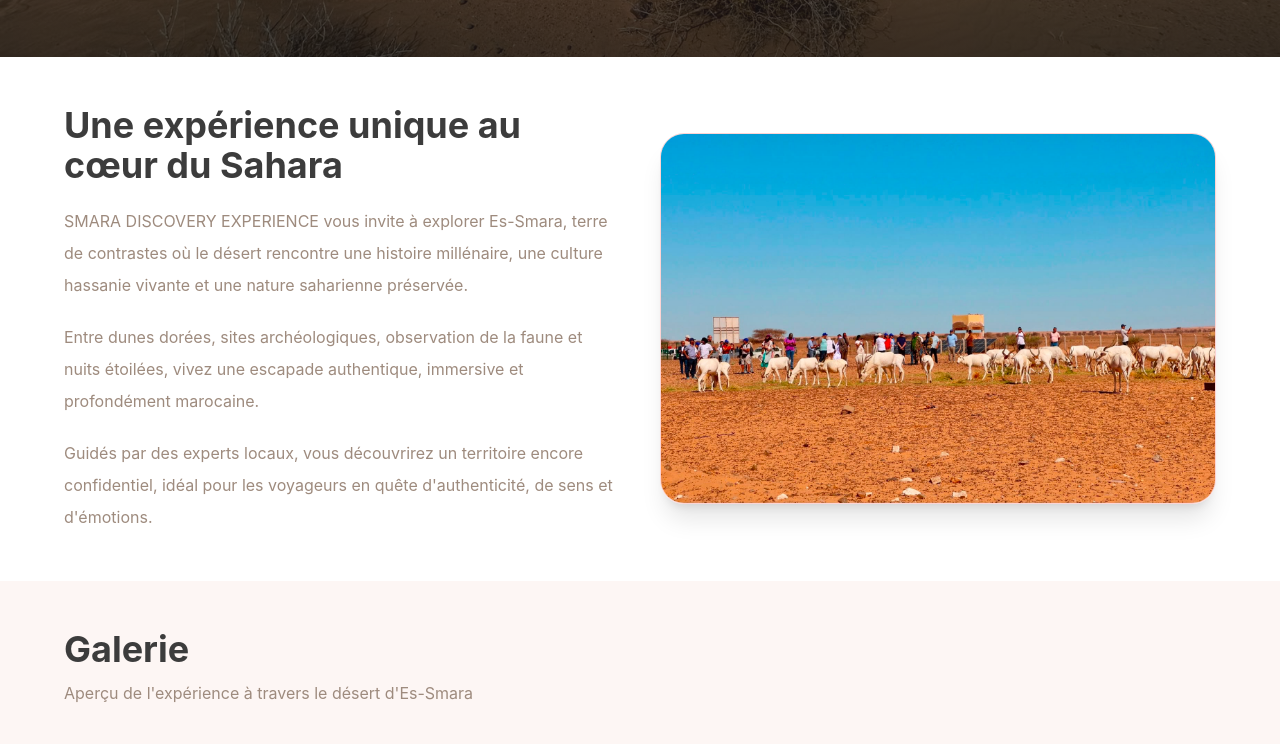
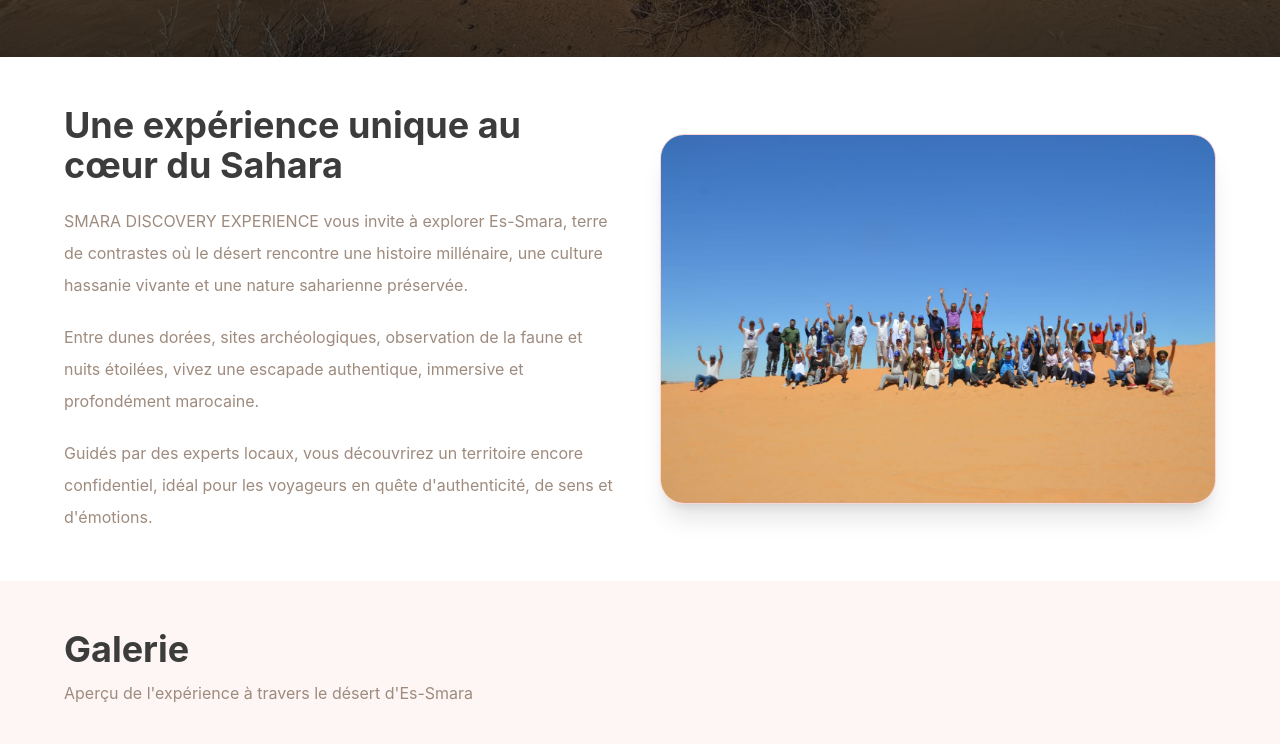
Before and after one commit to crtdakhla01-art/Nord_sudaction_frontend, a React (Vite) app: page /smara-discovery-experience in a window 1280 px wide. Shown: the part 1040-1784 px from the top of the page. Built offline with nearby package versions, Linux system fonts and the light colour scheme; no server answers.

Commit message:
new chnages

```diff
--- a/src/App.jsx
+++ b/src/App.jsx
@@ -89,7 +89,7 @@ function App() {
   return (
     <>
       <ScrollToTopOnRouteChange />
-      <VisitorCounter />
+      {!location.pathname.startsWith('/admin') ? <VisitorCounter /> : null}
       <Suspense fallback={<RouteFallback />}>
         <Routes>
           <Route path="/admin/login" element={<AdminLoginPage />} />
--- a/src/constants/smaraDiscoveryAssets.js
+++ b/src/constants/smaraDiscoveryAssets.js
@@ -10,21 +10,31 @@ import standingStoneImage from '../assets/SMARA DISCOVERY EXPERIENCE/smara-disco
 import wildlifeAddaxImage from '../assets/SMARA DISCOVERY EXPERIENCE/smara-discovery-experience-sahara-wildlife-addax-tourism.jpeg'
 import trekkingImage from '../assets/SMARA DISCOVERY EXPERIENCE/smara-discovery-experience-desert-dune-trekking-expedition.jpeg'
 
+/** Hero background — keep as the primary landscape shot. */
 export const smaraDiscoveryHeroImage = heroImage
 
+/** Single featured image for the About section. */
+export const smaraDiscoveryAboutImage = {
+  src: dunesGroupImage,
+  altKey: 'smaraDiscoveryGalleryAltDunesGroup',
+}
+
+/**
+ * Gallery only — each src is unique within this list.
+ * Near-duplicate scenes (second standing-stone / second antelope herd)
+ * are reserved for other sections instead of shown side by side here.
+ */
 export const smaraDiscoveryGalleryImages = [
   { src: wildlifeOryxImage, altKey: 'smaraDiscoveryGalleryAltWildlifeOryx' },
   { src: convoyImage, altKey: 'smaraDiscoveryGalleryAltConvoy' },
   { src: archaeologyImage, altKey: 'smaraDiscoveryGalleryAltArchaeology' },
   { src: conservationSignImage, altKey: 'smaraDiscoveryGalleryAltConservation' },
   { src: hikingImage, altKey: 'smaraDiscoveryGalleryAltHiking' },
-  { src: dunesGroupImage, altKey: 'smaraDiscoveryGalleryAltDunesGroup' },
   { src: tourImage, altKey: 'smaraDiscoveryGalleryAltTour' },
-  { src: standingStoneImage, altKey: 'smaraDiscoveryGalleryAltStandingStone' },
-  { src: wildlifeAddaxImage, altKey: 'smaraDiscoveryGalleryAltWildlifeAddax' },
   { src: trekkingImage, altKey: 'smaraDiscoveryGalleryAltTrekking' },
 ]
 
+/** Activity cards — one distinct image per activity (no repeats in this section). */
 export const smaraDiscoveryActivityImages = {
   astrotourism: dunesGroupImage,
   bivouac: trekkingImage,
@@ -35,8 +45,12 @@ export const smaraDiscoveryActivityImages = {
   photography: convoyImage,
 }
 
+/**
+ * Why visit collage — three visually different themes only.
+ * Do not reuse the same asset twice in this array.
+ */
 export const smaraDiscoveryWhyVisitImages = [
-  standingStoneImage,
-  wildlifeOryxImage,
-  heroImage,
+  { src: standingStoneImage, altKey: 'smaraDiscoveryGalleryAltStandingStone' },
+  { src: wildlifeAddaxImage, altKey: 'smaraDiscoveryGalleryAltWildlifeAddax' },
+  { src: conservationSignImage, altKey: 'smaraDiscoveryGalleryAltConservation' },
 ]
--- a/src/pages/SmaraDiscoveryExperiencePage.jsx
+++ b/src/pages/SmaraDiscoveryExperiencePage.jsx
@@ -4,6 +4,7 @@ import Button from '../components/Button'
 import SectionContainer from '../components/SectionContainer'
 import SmaraDiscoveryRegistrationForm from '../components/SmaraDiscoveryRegistrationForm'
 import {
+  smaraDiscoveryAboutImage,
   smaraDiscoveryActivityImages,
   smaraDiscoveryGalleryImages,
   smaraDiscoveryHeroImage,
@@ -73,7 +74,6 @@ function SmaraDiscoveryExperiencePage() {
   const MotionDiv = motion.div
   const MotionH1 = motion.h1
   const MotionH2 = motion.h2
-  const MotionH3 = motion.h3
 
   return (
     <div className="bg-primary-50">
@@ -145,8 +145,8 @@ function SmaraDiscoveryExperiencePage() {
             transition={{ duration: 0.35 }}
           >
             <img
-              src={smaraDiscoveryGalleryImages[0].src}
-              alt={t(smaraDiscoveryGalleryImages[0].altKey)}
+              src={smaraDiscoveryAboutImage.src}
+              alt={t(smaraDiscoveryAboutImage.altKey)}
               className="h-full min-h-[320px] w-full object-cover"
               loading="lazy"
             />
@@ -256,14 +256,19 @@ function SmaraDiscoveryExperiencePage() {
           </div>
 
           <div className="grid grid-cols-2 gap-4">
-            {smaraDiscoveryWhyVisitImages.map((imageSrc, index) => (
+            {smaraDiscoveryWhyVisitImages.map((image, index) => (
               <div
-                key={imageSrc}
+                key={image.altKey}
                 className={`overflow-hidden rounded-2xl border border-white/20 shadow-lg ${
                   index === 0 ? 'col-span-2' : ''
                 }`}
               >
-                <img src={imageSrc} alt={t('smaraDiscoveryWhyImageAlt')} className="h-full min-h-[140px] w-full object-cover" loading="lazy" />
+                <img
+                  src={image.src}
+                  alt={t(image.altKey)}
+                  className="h-full min-h-[140px] w-full object-cover"
+                  loading="lazy"
+                />
               </div>
             ))}
           </div>
```
